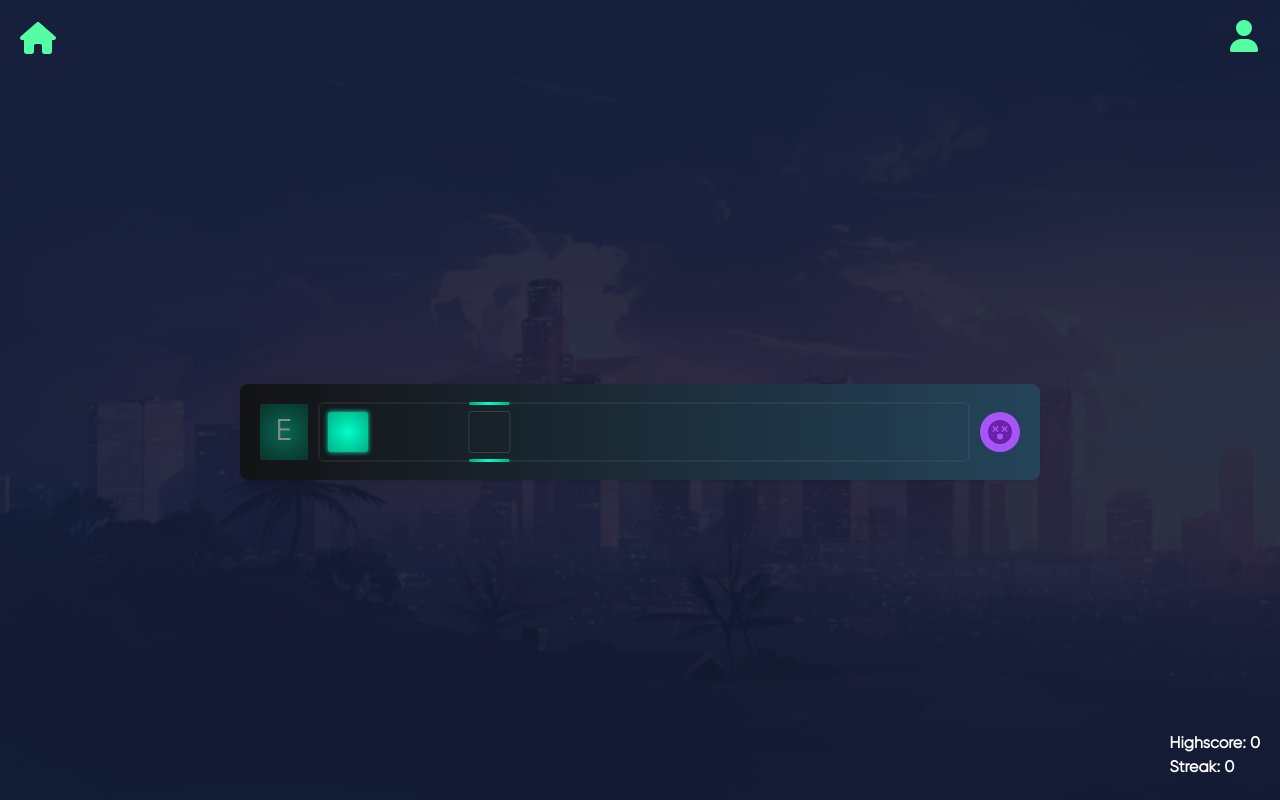
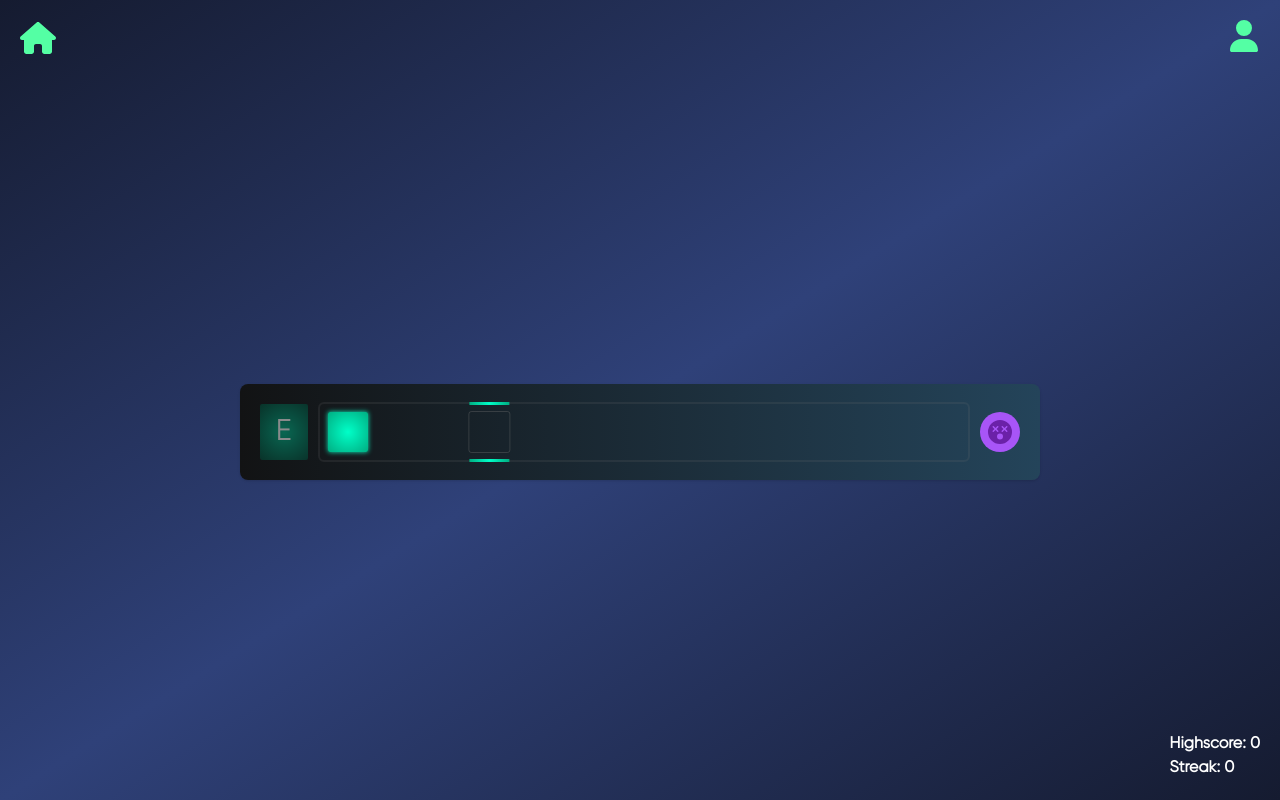
Before and after one commit to MaximilianAdF/NoPixel-MiniGames-4.0, a Next.js app: page /puzzles/repair-kit in a window 1280 px wide. Built offline with nearby package versions, Linux system fonts and the light colour scheme.

Commit message:
Add safe area fix to iOS devices with notches, dynamic island etc

```diff
--- a/app/globals.css
+++ b/app/globals.css
@@ -1,6 +1,26 @@
 @tailwind base;
 @tailwind components;
 @tailwind utilities;
+
+@layer base {
+  /* iOS Safe Area Support */
+  :root {
+    --safe-area-inset-top: env(safe-area-inset-top);
+    --safe-area-inset-bottom: env(safe-area-inset-bottom);
+    --safe-area-inset-left: env(safe-area-inset-left);
+    --safe-area-inset-right: env(safe-area-inset-right);
+  }
+
+  /* Ensure body extends into safe areas with proper background */
+  html {
+    background: linear-gradient(to bottom right, #0f172a, #1e293b, #0f172a);
+  }
+
+  body {
+    min-height: 100vh;
+    min-height: -webkit-fill-available;
+  }
+}
 
 @layer utilities {
   .animate-binaryRain {
--- a/app/layout.tsx
+++ b/app/layout.tsx
@@ -132,6 +132,13 @@ export const metadata: Metadata = {
   verification: {
     google: "cafrsYUjNLn9L2Y6ssoK0Ip1nnONFp2xMWe622VyCyE",
   },
+  viewport: {
+    width: 'device-width',
+    initialScale: 1,
+    maximumScale: 1,
+    userScalable: false,
+    viewportFit: 'cover', // This allows content to extend into safe areas
+  },
 };
 
 export default function RootLayout({
@@ -140,7 +147,7 @@ export default function RootLayout({
   children: React.ReactNode;
 }>) {
   return (
-    <html lang="en" className={`bg-gradient-to-br from-mirage-950 via-mirage-900 to-mirage-950 overscroll-y-none ${orbitron.variable} ${rajdhani.variable} ${caveat.variable}`}>
+    <html lang="en" className={`bg-gradient-to-br from-mirage-950 via-mirage-900 to-mirage-950 overscroll-y-none ${orbitron.variable} ${rajdhani.variable} ${caveat.variable}`} style={{ paddingTop: 'env(safe-area-inset-top)' }}>
       <head>
         <Script
           async
@@ -149,7 +156,7 @@ export default function RootLayout({
           strategy="beforeInteractive"
         />
       </head>
-      <body className={`${gilroy.className} bg-gradient-to-br from-mirage-950 via-mirage-900 to-mirage-950 overscroll-y-none`}>
+      <body className={`${gilroy.className} bg-gradient-to-br from-mirage-950 via-mirage-900 to-mirage-950 overscroll-y-none`} style={{ minHeight: '100vh', paddingTop: 'env(safe-area-inset-top)', paddingBottom: 'env(safe-area-inset-bottom)' }}>
         <Background />
         {children}
         <Analytics />
```
